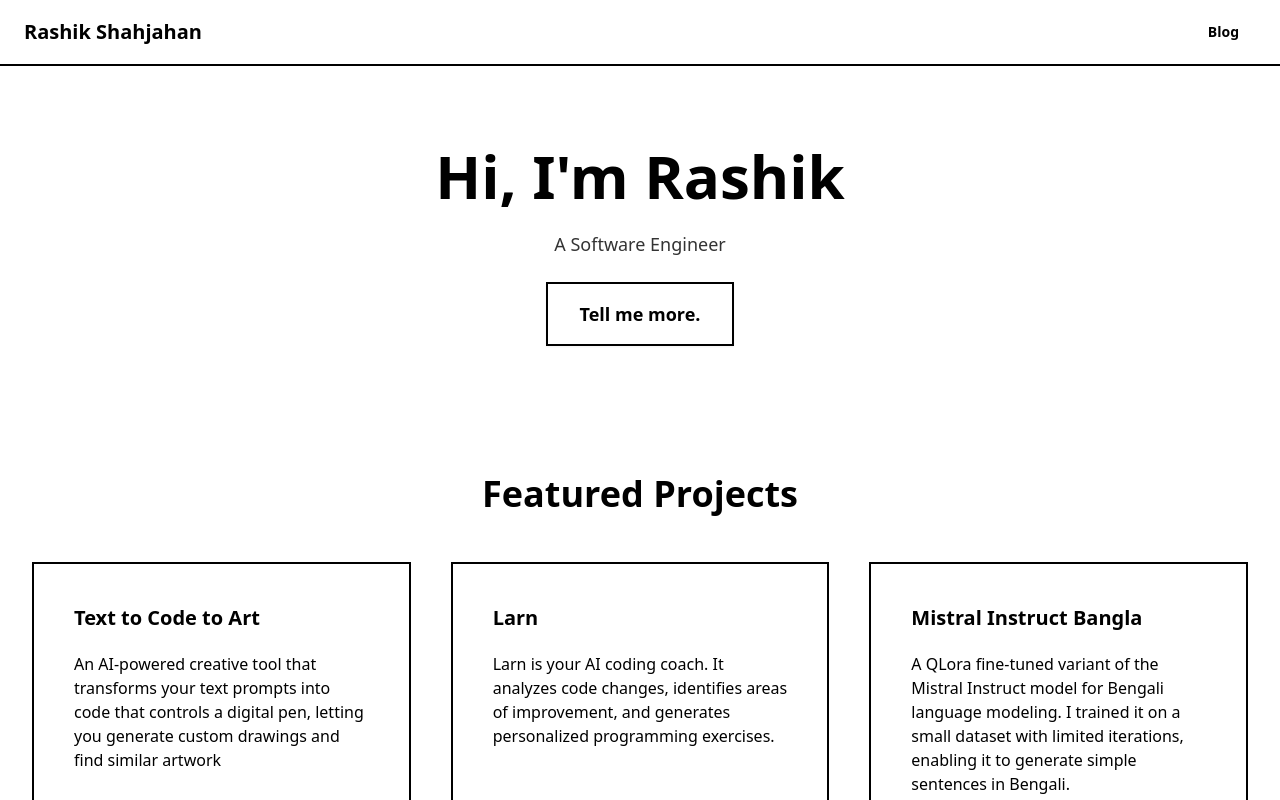
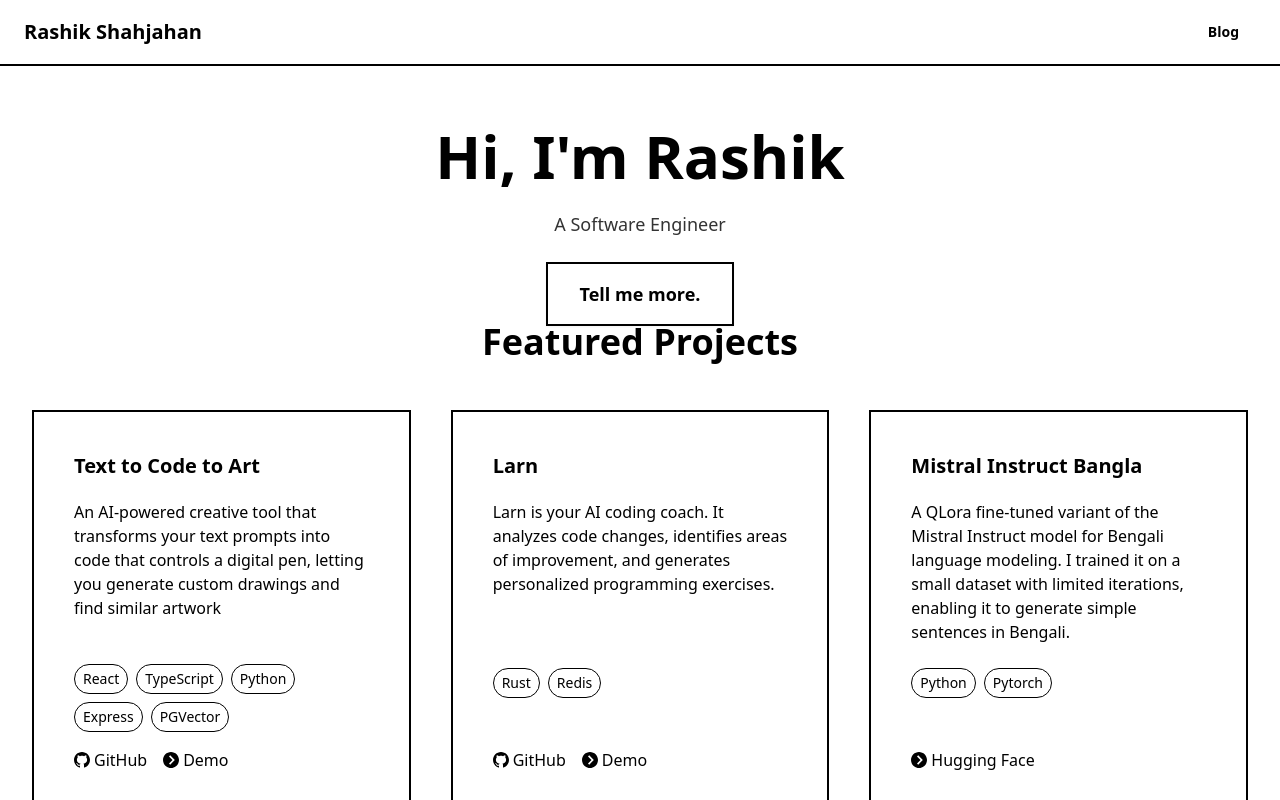
Before and after one commit to RashikShahjahan/portfolio-site, a React (Vite) app: page / in a window 1280 px wide. Shown: the top 800 px of the page. Built offline with nearby package versions, Linux system fonts and the light colour scheme.

Commit message:
fix space

```diff
--- a/src/App.tsx
+++ b/src/App.tsx
@@ -16,7 +16,7 @@ function App() {
 
       {showHero ? (
         // Hero Section
-        <div className="hero min-h-[40vh] bg-white py-16">
+        <div className="hero min-h-[40vh] bg-white ">
           <div className="hero-content text-center">
             <div className="max-w-2xl">
               <h1 className="text-4xl md:text-6xl font-bold text-black animate-fade-in">
@@ -36,7 +36,7 @@ function App() {
         </div>
       ) : (
         // About Section
-        <div className="container mx-auto px-4 lg:px-8 py-12">
+        <div className="container mx-auto px-4 lg:px-8 py-10">
           <div className="prose prose-lg max-w-2xl mx-auto border-2 border-black p-6 relative">
             <button
               onClick={() => setShowHero(true)}
@@ -70,7 +70,7 @@ function App() {
       )}
 
       {/* Projects Section */}
-      <div className="container mx-auto px-4 lg:px-8 py-12">
+      <div className={`container mx-auto px-4 lg:px-8 ${showHero ? '-mt-16' : ''}`}>
         <h2 className="text-3xl md:text-4xl font-bold mb-12 text-center">Featured Projects</h2>
         <div className="grid grid-cols-1 md:grid-cols-2 lg:grid-cols-3 gap-10">
           {/* Project 1 */}
```
